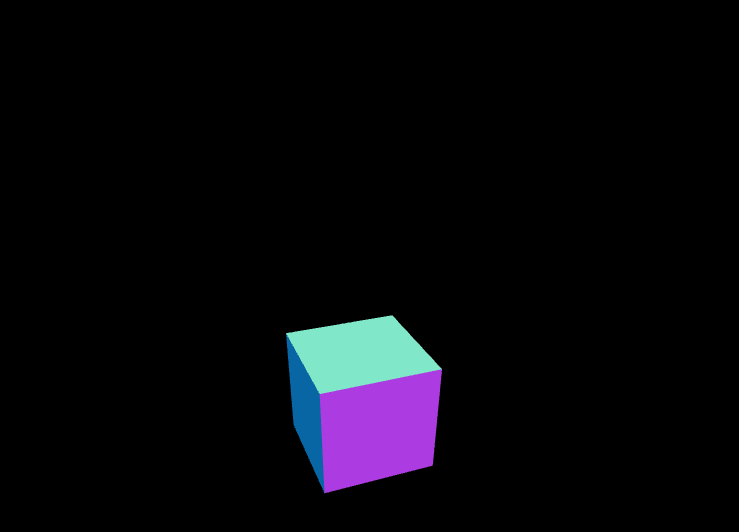
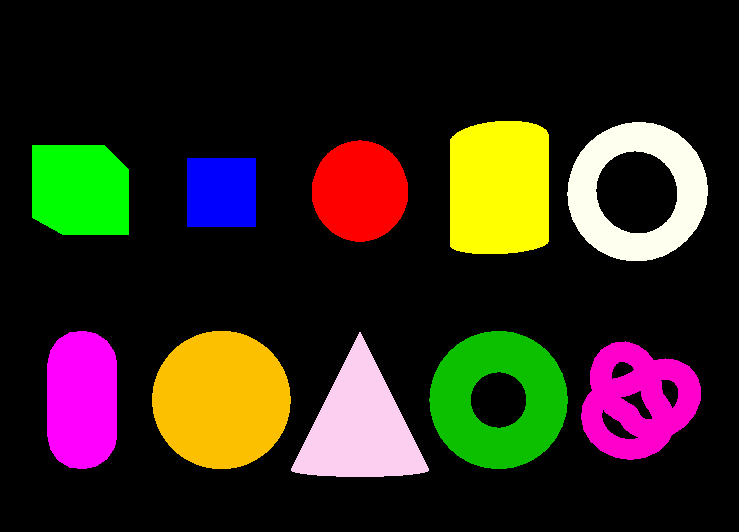
Before and after one commit to imageofyeshua/master-javascript, a website built with Vite: page 00-threejs/src/index.html in a window 1280 px wide. Shown: the whole page, without its empty margins (280-1019 px from the left). Built offline with nearby package versions, Linux system fonts and the light colour scheme.

Commit message:
ThreeJS Primitives Example

```diff
--- a/00-threejs/src/index.html
+++ b/00-threejs/src/index.html
@@ -5,7 +5,8 @@
 		<title>Starter</title>
         <link rel="stylesheet" href="./style.css">
 	</head>
-	<body>
-        <script type="module" src="./script.js"></script>
+	<body style="touch-action: none;">
+		<div id="threejsContainer"></div>
+        <script type="module" src="./main.js"></script>
 	</body>
 </html>
--- /dev/null
+++ b/00-threejs/src/main.js
@@ -0,0 +1,110 @@
+//Import three.js
+import * as THREE from "three";
+
+// Create global variables
+let renderer, scene, container, camera;
+
+// Calls start function after the content is loaded
+window.addEventListener("load", function () {
+  start();
+});
+
+// Define start function
+async function start() {
+  // Create renderer and define its size
+  renderer = new THREE.WebGLRenderer();
+  renderer.setSize(window.innerWidth, window.innerHeight);
+
+  // Create a container div and append it to the DOM
+  container = document.querySelector("#threejsContainer");
+  container.appendChild(renderer.domElement);
+
+  // Create scene to add elements inside
+  scene = new THREE.Scene();
+
+  // Create a camera
+  camera = new THREE.PerspectiveCamera(
+    60,
+    window.innerWidth / window.innerHeight,
+    0.1,
+    1000
+  );
+
+  // Change the camera position to avoid the camera to be inside
+  // other objects once everything is positioned at 0,0,0, coordinates by default
+  camera.position.z = 5;
+
+  // Create a box
+  const geometryCube = new THREE.BoxGeometry(0.5, 0.5, 0.5);
+  const materialCube = new THREE.MeshBasicMaterial({ color: 0x00ff00 });
+  const cube = new THREE.Mesh(geometryCube, materialCube);
+  cube.position.set(-2, 1.5, 0);
+  cube.rotation.set(0, Math.PI / 2, 0);
+  scene.add(cube);
+
+  //primitive: Plane
+  const geometryPlane = new THREE.PlaneGeometry(0.5, 0.5);
+  const materialPlane = new THREE.MeshBasicMaterial({ color: 0x0000ff });
+  const plane = new THREE.Mesh(geometryPlane, materialPlane);
+  plane.position.set(-1, 1.5, 0);
+  scene.add(plane);
+
+  //primitive: Sphere
+  const geometrySphere = new THREE.SphereGeometry(0.35, 16, 16);
+  const materialSphere = new THREE.MeshBasicMaterial({ color: 0xff0000 });
+  const sphere = new THREE.Mesh(geometrySphere, materialSphere);
+  sphere.position.set(0, 1.5, 0);
+  scene.add(sphere);
+
+  //primitive: Cylinder
+  const geometryCylinder = new THREE.CylinderGeometry(0.35, 0.35, 0.75);
+  const materialCylinder = new THREE.MeshBasicMaterial({ color: 0xffff00 });
+  const cylinder = new THREE.Mesh(geometryCylinder, materialCylinder);
+  cylinder.position.set(1, 1.5, 0);
+  scene.add(cylinder);
+
+  //primitive: Torus
+  const geometryTorus = new THREE.TorusGeometry(0.4, 0.1, 16, 32);
+  const materialTorus = new THREE.MeshBasicMaterial({ color: 0xfffff0 });
+  const torus = new THREE.Mesh(geometryTorus, materialTorus);
+  torus.position.set(2, 1.5, 0);
+  scene.add(torus);
+
+  //primitive: Capsule
+  const geometryCapsule = new THREE.CapsuleGeometry(0.25, 0.5, 4, 8);
+  const materialCapsule = new THREE.MeshBasicMaterial({ color: 0xff00ff });
+  const capsule = new THREE.Mesh(geometryCapsule, materialCapsule);
+  capsule.position.set(-2, 0, 0);
+  scene.add(capsule);
+
+  //primitive: Circle
+  const geometryCircle = new THREE.CircleGeometry(0.5, 64);
+  const materialCircle = new THREE.MeshBasicMaterial({ color: 0xfcc000 });
+  const circle = new THREE.Mesh(geometryCircle, materialCircle);
+  circle.position.set(-1, 0, 0);
+  scene.add(circle);
+
+  //primitive: Cone
+  const geometryCone = new THREE.ConeGeometry(0.5, 1, 32);
+  const materialCone = new THREE.MeshBasicMaterial({ color: 0xfccff0 });
+  const cone = new THREE.Mesh(geometryCone, materialCone);
+  cone.position.set(0, 0, 0);
+  scene.add(cone);
+
+  //primitive: Ring
+  const geometryRing = new THREE.RingGeometry(0.2, 0.5, 32);
+  const materialRing = new THREE.MeshBasicMaterial({ color: 0x0cc000 });
+  const ring = new THREE.Mesh(geometryRing, materialRing);
+  ring.position.set(1, 0, 0);
+  scene.add(ring);
+
+  //primitive: Torus Knot
+  const geometryTorusKnot = new THREE.TorusKnotGeometry(0.25, 0.075, 64, 16);
+  const materialTorusKnot = new THREE.MeshBasicMaterial({ color: 0xff00cc });
+  const torusKnot = new THREE.Mesh(geometryTorusKnot, materialTorusKnot);
+  torusKnot.position.set(2, 0, 0);
+  scene.add(torusKnot);
+
+  //render the scene with the current camera
+  renderer.render(scene, camera);
+}
--- a/00-threejs/src/script.js
+++ /dev/null
@@ -1,33 +0,0 @@
-import * as THREE from "three";
-
-// init
-
-const camera = new THREE.PerspectiveCamera(
-  70,
-  window.innerWidth / window.innerHeight,
-  0.01,
-  10
-);
-camera.position.z = 1;
-
-const scene = new THREE.Scene();
-
-const geometry = new THREE.BoxGeometry(0.2, 0.2, 0.2);
-const material = new THREE.MeshNormalMaterial();
-
-const mesh = new THREE.Mesh(geometry, material);
-scene.add(mesh);
-
-const renderer = new THREE.WebGLRenderer({ antialias: true });
-renderer.setSize(window.innerWidth, window.innerHeight);
-renderer.setAnimationLoop(animation);
-document.body.appendChild(renderer.domElement);
-
-// animation
-
-function animation(time) {
-  mesh.rotation.x = time / 2000;
-  mesh.rotation.y = time / 1000;
-
-  renderer.render(scene, camera);
-}
--- a/00-threejs/src/style.css
+++ b/00-threejs/src/style.css
@@ -1,4 +1,6 @@
- html, body {
-  margin: 0;
-  height: 100%;
- }
+ body, html {
+	width: 100%;
+	height: 100%;
+	margin: 0;
+	padding: 0;
+}
```
